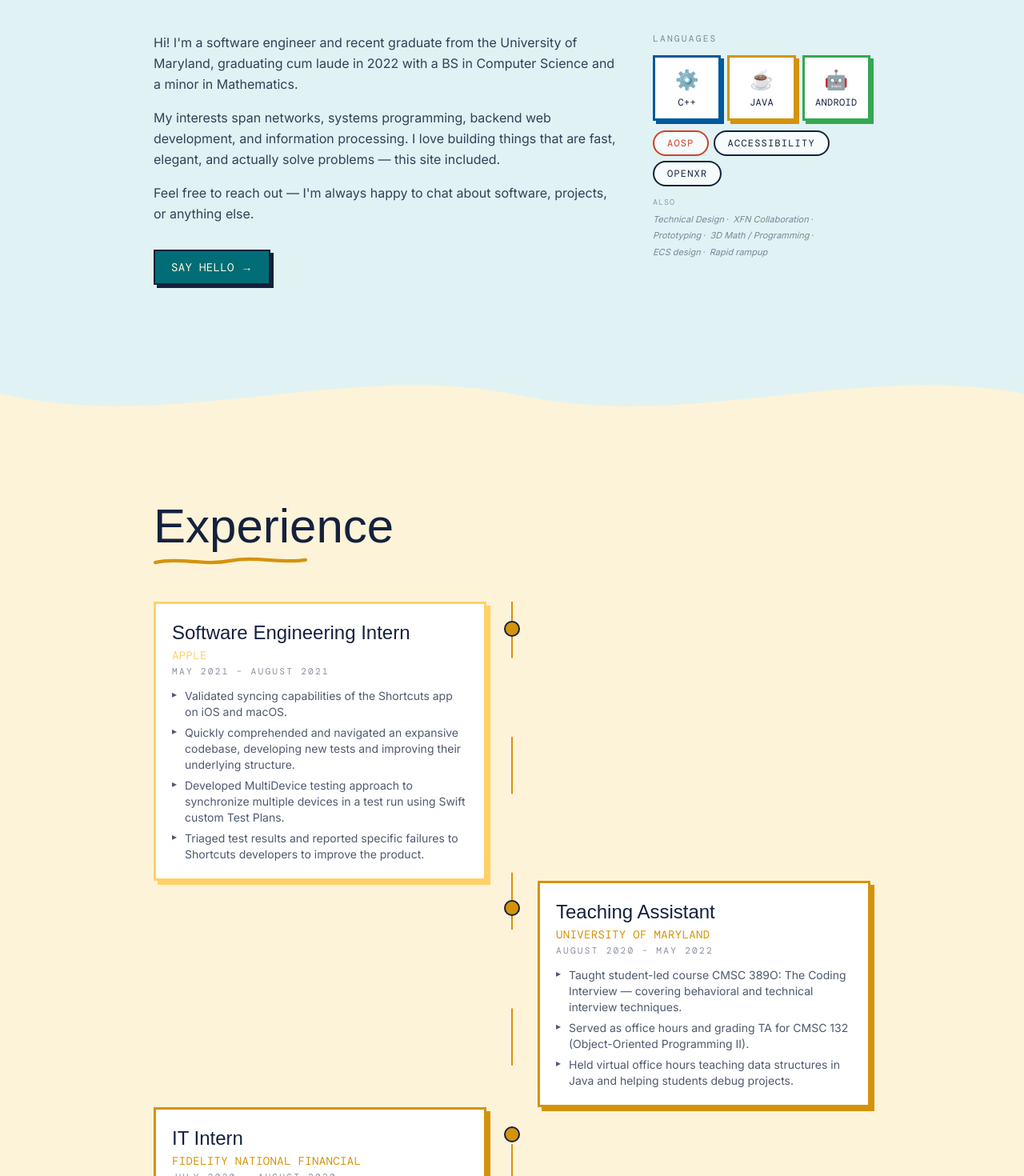
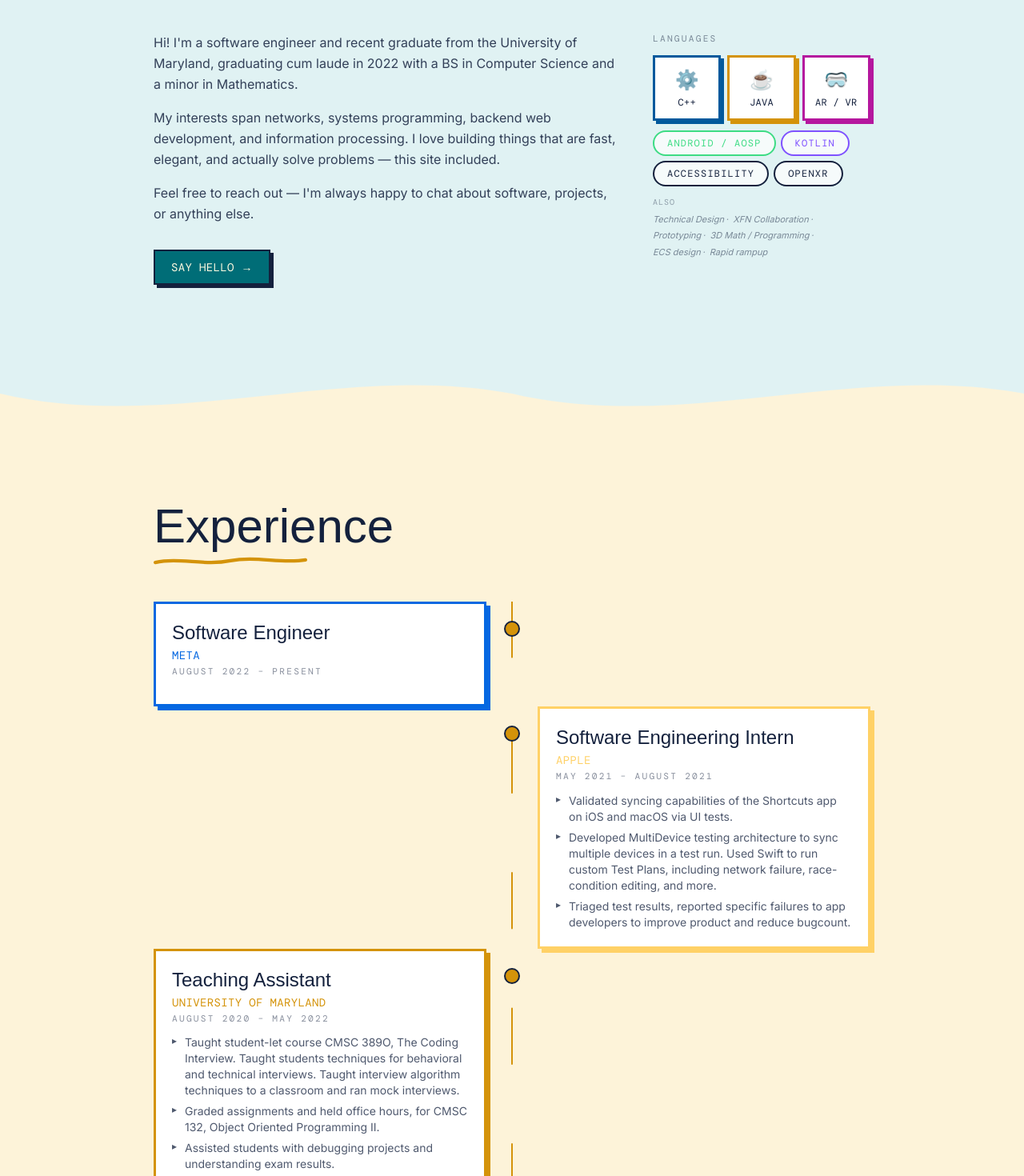
Before and after one commit to tvarano/portfolio-site, a Next.js app: page / in a window 1280 px wide. Shown: the part 1060-2530 px from the top of the page at 80% size. Built offline with nearby package versions, Linux system fonts and the light colour scheme; a web font is replaced by a local one.

Commit message:
update skills and exp slightly

```diff
--- a/src/components/sections/About.tsx
+++ b/src/components/sections/About.tsx
@@ -15,13 +15,13 @@ const soft = skills.filter((s) => s.tier === "soft");
 const LANG_ICONS: Record<string, string> = {
   "C++": "⚙️",
   Java: "☕",
-  Android: "🤖",
+  "AR / VR": "🥽",
 };
 
 const PRIMARY_COLORS: Record<string, string> = {
   "C++": "#00599C",
   Java: "#D4930A",
-  Android: "#34A853",
+  "AR / VR": "#B5179E",
 };
 
 export default function About() {
--- a/src/data/experience.ts
+++ b/src/data/experience.ts
@@ -1,6 +1,17 @@
 import type { Experience } from "@/types/experience";
 
 export const experiences: Experience[] = [
+  {
+    id: "meta",
+    tier: "featured",
+    role: "Software Engineer",
+    company: "Meta",
+    period: "August 2022 – Present",
+    bullets: [
+      // TODO: fill in
+    ],
+    accent: "#0668E1",
+  },
   {
     id: "apple",
     tier: "featured",
@@ -8,10 +19,9 @@ export const experiences: Experience[] = [
     company: "Apple",
     period: "May 2021 – August 2021",
     bullets: [
-      "Validated syncing capabilities of the Shortcuts app on iOS and macOS.",
-      "Quickly comprehended and navigated an expansive codebase, developing new tests and improving their underlying structure.",
-      "Developed MultiDevice testing approach to synchronize multiple devices in a test run using Swift custom Test Plans.",
-      "Triaged test results and reported specific failures to Shortcuts developers to improve the product.",
+      "Validated syncing capabilities of the Shortcuts app on iOS and macOS via UI tests.",
+      "Developed MultiDevice testing architecture to sync multiple devices in a test run. Used Swift to run custom Test Plans, including network failure, race-condition editing, and more.",
+      "Triaged test results, reported specific failures to app developers to improve product and reduce bugcount.",
     ],
     accent: "#FFD166",
   },
@@ -22,9 +32,10 @@ export const experiences: Experience[] = [
     company: "University of Maryland",
     period: "August 2020 – May 2022",
     bullets: [
-      "Taught student-led course CMSC 389O: The Coding Interview — covering behavioral and technical interview techniques.",
-      "Served as office hours and grading TA for CMSC 132 (Object-Oriented Programming II).",
-      "Held virtual office hours teaching data structures in Java and helping students debug projects.",
+      "Taught student-let course CMSC 389O, The Coding Interview. Taught students techniques for behavioral and technical interviews. Taught interview algorithm techniques to a classroom and ran mock interviews.",
+      "Graded assignments and held office hours, for CMSC 132, Object Oriented Programming II.",
+      "Assisted students with debugging projects and understanding exam results.",
+
     ],
   },
   {
--- a/src/data/skills.ts
+++ b/src/data/skills.ts
@@ -4,10 +4,11 @@ export const skills: Skill[] = [
   // Primary — big icon cards
   { name: "C++", tier: "primary", color: "#3776AB" },
   { name: "Java", tier: "primary", color: "#007396" },
-  { name: "Android", tier: "primary", color: "#007396" },
+  { name: "AR / VR", tier: "primary"},
 
   // Secondary — tag grid
-  { name: "AOSP", tier: "secondary", color: "#CE412B" },
+  { name: "Android / AOSP", tier: "secondary", color: "#3DDC84" },
+  { name: "Kotlin", tier: "secondary", color: "#7F52FF" },
   { name: "Accessibility", tier: "secondary"},
   { name: "OpenXR", tier: "secondary" },
 
```
